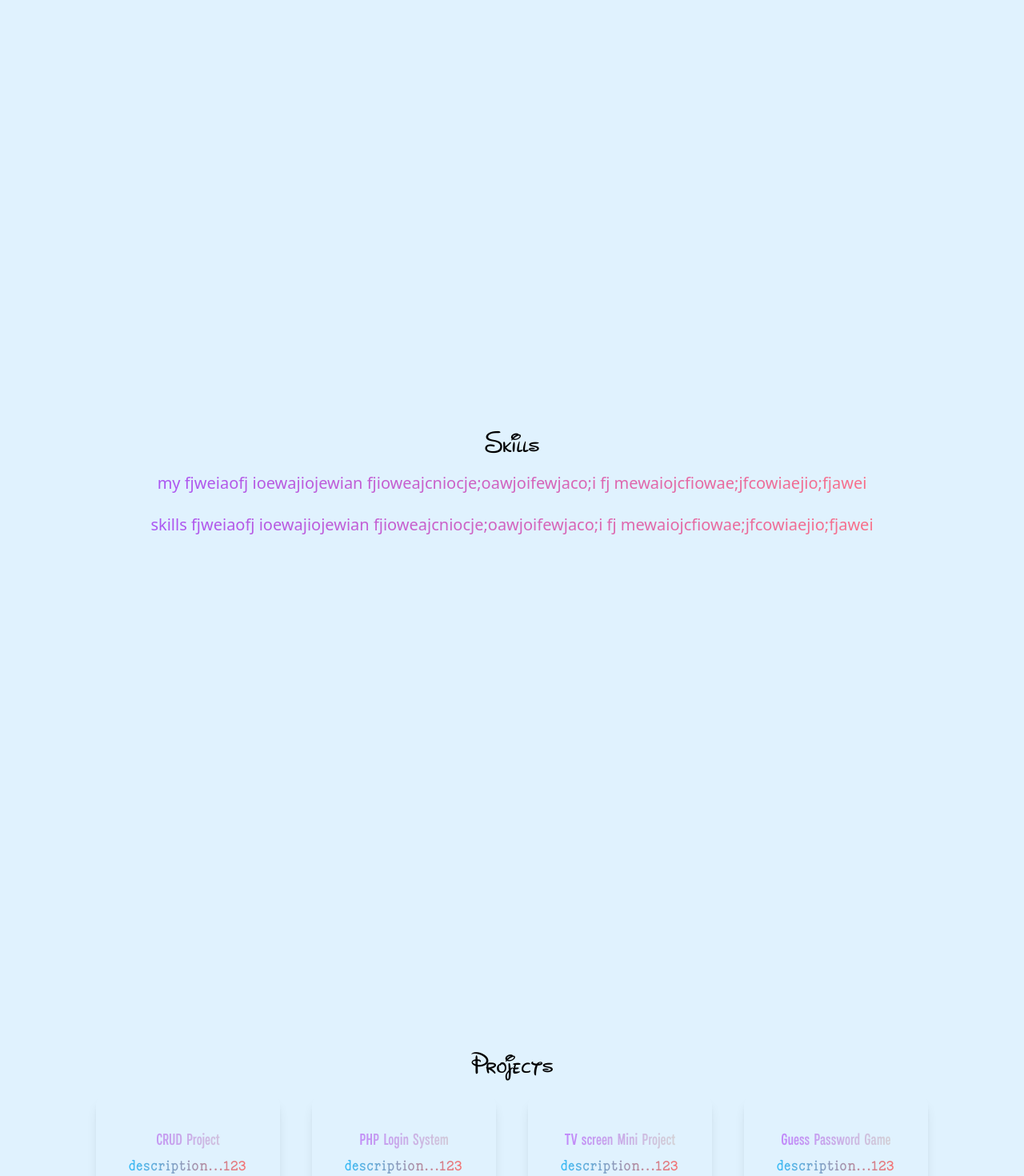
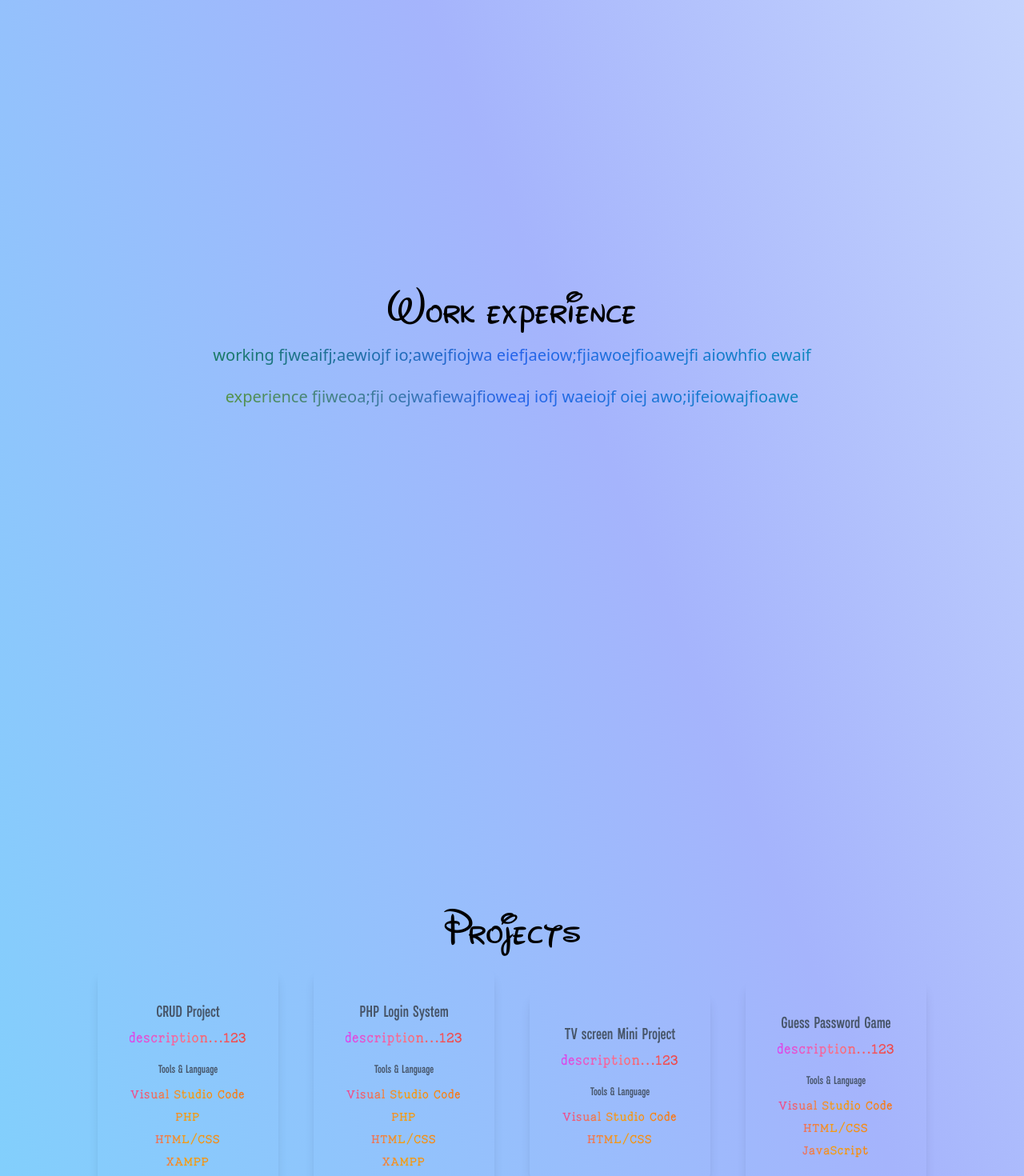
Before and after one commit to Kl0y2u2n8a/my-portfolio, a Next.js app: page / in a window 1280 px wide. Shown: the part 1330-2800 px from the top of the page at 80% size. Built offline with nearby package versions, Linux system fonts and the light colour scheme.

Commit message:
still fixing navbar

```diff
--- a/pages/index.js
+++ b/pages/index.js
@@ -3,11 +3,13 @@ import {BsFillMoonStarsFill} from 'react-icons/bs';
 import {AiFillLinkedin, AiFillGithub} from 'react-icons/ai';
 import Image from 'next/image';
 import robot from '../public/robot.png';
-import {useState} from "react";
-import {Link} from "react-router-dom";
+import {useState} from 'react';
+import { FaGripLinesVertical } from "react-icons/fa6";
+import { MyNavbar } from "./navbar.js";
 
 export default function Home() {
   const [darkMode, setDarkMode] = useState(false);
+
 
   return (
 
@@ -17,17 +19,42 @@ export default function Home() {
           <link rel="icon" href="/favicon.ico"/>
         </Head>
 
-        <main className="px-5 w-auto md:px-10 lg:px-20 bg-sky-100 dark:bg-gray-900">
+        <main className="px-5w-auto md:px-10 lg:px-20 bg-gradient-to-tr from-sky-300 via-indigo-300 to-blue-100 dark:from-blue-950 dark:via-indigo-950 dark:to-black">
+          {/* <nav className="py-5 mb-12 flex justify-between sticky top-0 z-50 ml-1">
+            <h1 className="text-xl font-burtons text-blue-900 hover:text-blue-700 dark:text-white dark:hover:text-neutral-300"><a href='/'>kevinliangweb</a></h1>
+            <ul className="flex items-center ml-2">
+
+              <li><button
+                className="font-burtons text-[10px] align-middle md:text-sm ml-1 md:ml-2 lg:ml-4 text-blue-900 hover:text-blue-700 dark:text-white  dark:hover:text-neutral-300">
+                Skills</button></li>
+
+              <li className="font-burtons text-sm align-text-bottom md:text-xl ml-1 md:ml-2 lg:ml-4 text-blue-900 dark:text-white"><FaGripLinesVertical /></li>
+
+              <li><button
+                className="font-burtons text-[10px] align-middle md:text-sm ml-1 md:ml-2 lg:ml-4 text-blue-900 hover:text-blue-700 dark:text-white dark:hover:text-neutral-300">
+                Work Experience</button></li>
+              <li className="font-burtons text-sm align-text-bottom md:text-xl ml-1 md:ml-2 lg:ml-4 text-blue-900 dark:text-white"><FaGripLinesVertical /></li>
+
+              <li><button
+                className="font-burtons text-[10px] align-middle md:text-sm ml-1 md:ml-2 lg:ml-4 text-blue-900 hover:text-blue-700 dark:text-white  dark:hover:text-neutral-300">
+                Projects</button></li>
+
+              <li className="font-burtons text-sm align-text-bottom md:text-xl ml-1 md:ml-2 lg:ml-4 text-blue-900 dark:text-white"><FaGripLinesVertical /></li>
+
+              <li><BsFillMoonStarsFill onClick={()=> setDarkMode(!darkMode)} className=" cursor-pointer  text-sm md:text-xl ml-1 md:ml-2 lg:ml-4
+                  text-blue-900 hover:text-blue-700 dark:text-white dark:hover:text-neutral-300"/></li>
+
+              <li className="font-burtons text-sm md:text-md ml-1 md:ml-2 lg:ml-4 text-blue-900 dark:text-white"><FaGripLinesVertical /></li>
+
+              <li><button className="border-2 border-gray-600 rounded-full bg-gradient-to-r from-blue-500 to-sky-400 px-2 justify-center
+                                    ml-2 lg:ml-4 font-burtons text-l text-blue-900 dark:text-white hover:bg-gradient-to-l dark:hover:text-neutral-300">Resume</button></li>
+            </ul>
+          </nav> */}
+          <MyNavbar/>
+
+
           <section className="min-h-screen">
-            <nav className="py-10 mb-12 flex justify-between">
-              <h1 className="text-xl font-burtons dark:text-white">kevinliangweb</h1>
-              <ul className="flex items-center">
-                <li><BsFillMoonStarsFill onClick={()=> setDarkMode(!darkMode)} className="cursor-pointer text-xl dark:text-white"/></li>
-                <li><a href="#" className="px-4 ml-8 font-burtons dark:text-white">Resume</a></li>
-              </ul>
-            </nav>
-
-            <div className="text-center p-10">
+            <div className="text-center p-10 ">
               <h2 className="text-4xl py-2 bg-gradient-to-r from-cyan-400 to-indigo-800 bg-clip-text text-transparent md:text-5xl lg:text-6xl lg:py-3">Kevin Liang</h2>
               <h3 className="text-xl py-2 md:text-2xl lg:text-3xl bg-gradient-to-r from-purple-500 to-sky-400 bg-clip-text text-transparent ">Infrastructure Engineer</h3>
               <p className="text-md font-rony9 py-3 leading-8 bg-gradient-to-br from-sky-400  to-indigo-700 bg-clip-text text-transparent max-w-l mx-auto md:text-lg lg:text-xl lg:py-3">
@@ -37,85 +64,81 @@ export default function Home() {
               </p>
             </div>
             <div className="text-4xl flex justify-center gap-10 text-gray-600 dark:text-sky-200">
-              <AiFillGithub />
-              <AiFillLinkedin />
+              <a href="https://github.com/Kl0y2u2n8a" target='_blank' className='hover:text-gray-800 dark:hover:text-sky-100'><AiFillGithub/></a>
+              <a href="https://www.linkedin.com/in/liang-kai0228/" target='_blank' className=' hover:text-gray-800 dark:hover:text-sky-100'><AiFillLinkedin /></a>
             </div>
-            <div className="relative mx-auto bg-gradient-to-b from-slate-600 to-neutral-300 rounded-full w-80 h-80 mt-20 overflow-hidden md:w-96 md:h-96">
+            <div className="relative mx-auto bg-gradient-to-b from-slate-600 to-neutral-300 rounded-full w-60 h-60 mt-20 overflow-hidden md:w-72 md:h-72">
               <Image src={robot} className=""/>
-            </div>
-
-          </section>
-
-          <section className="min-h-screen p-10">
-            <div className="text-center p-10">
-              <h3 className="text-4xl py-1 font-newWalt  dark:text-white">Work experience</h3>
-              <p className="text-md py-3 bg-gradient-to-r from-green-400 to-cyan-600 bg-clip-text text-transparent max-w-l mx-auto md:text-lg lg:text-xl lg:py-3 leading-8">
-                working fjweaifj;aewiojf io;awejfiojwa eiefjaeiow;fjiawoejfioawejfi aiowhfio ewaif
-              </p>
-              <p className="text-md py-3 bg-gradient-to-r from-lime-500 to-cyan-600 bg-clip-text text-transparent max-w-l mx-auto md:text-lg lg:text-xl lg:py-3 leading-8">
-                experience fjiweoa;fji oejwafiewajfioweaj iofj waeiojf oiej awo;ijfeiowajfioawe
-              </p>
-
             </div>
           </section>
 
           <section className="min-h-screen p-10">
             <div className="text-center p-10">
-              <h3 className="text-4xl py-1 font-newWalt dark:text-white">Skills</h3>
+              <h3 className="text-4xl md:text-6xl py-1 font-newWalt dark:text-white">Skills</h3>
               <p className="text-md py-3 bg-gradient-to-r from-purple-500 to-rose-400 bg-clip-text text-transparent max-w-l mx-auto md:text-lg lg:text-xl lg:py-3 leading-8">
                 my fjweiaofj ioewajiojewian fjioweajcniocje;oawjoifewjaco;i fj mewaiojcfiowae;jfcowiaejio;fjawei
               </p>
               <p className="text-md py-3 bg-gradient-to-r from-purple-500 to-rose-400 bg-clip-text text-transparent max-w-l mx-auto md:text-lg lg:text-xl lg:py-3 leading-8">
                 skills fjweiaofj ioewajiojewian fjioweajcniocje;oawjoifewjaco;i fj mewaiojcfiowae;jfcowiaejio;fjawei
               </p>
+            </div>
+          </section>
 
+          <section className="min-h-screen p-10">
+            <div className="workexperience">
+              <div className="text-center p-10">
+                <h3 className="text-4xl md:text-6xl py-1 font-newWalt  dark:text-white">Work experience</h3>
+                <p className="text-md py-3 bg-gradient-to-r from-green-700 dark:from-green-400  via-blue-600 to-cyan-600 dark:to-cyan-300 bg-clip-text text-transparent max-w-l mx-auto md:text-lg lg:text-xl lg:py-3 leading-8">
+                  working fjweaifj;aewiojf io;awejfiojwa eiefjaeiow;fjiawoejfioawejfi aiowhfio ewaif
+                </p>
+                <p className="text-md py-3 bg-gradient-to-r from-lime-600 dark:from-lime-500 via-blue-600 to-cyan-600 dark:to-cyan-300 bg-clip-text text-transparent max-w-l mx-auto md:text-lg lg:text-xl lg:py-3 leading-8">
+                  experience fjiweoa;fji oejwafiewajfioweaj iofj waeiojf oiej awo;ijfeiowajfioawe
+                </p>
+              </div>
             </div>
           </section>
 
           <section className="min-h-screen p-10 mx-auto">
-            <h2 className="text-center text-4xl p-5 font-newWalt dark:text-white">Projects</h2>
+            <h2 className="text-center text-4xl md:text-6xl p-5 font-newWalt dark:text-white">Projects</h2>
+
             <div className="md:flex md:gap-5 lg:flex lg:gap-10">
-              <div className="text-center shadow-lg p-10 rounded-xl mx-auto dark:shadow-gray-500">
-
-                  <h3 className="text-2xl font-salma md:text-xl bg-gradient-to-r from-purple-400 to-neutral-300 bg-clip-text text-transparent lg:text-l">CRUD Project</h3>
-                  <p className="py-2 font-rony9 bg-gradient-to-r from-sky-400 to-red-400 bg-clip-text text-transparent">description...123</p>
-                  <h4 className="py-2 bg-gradient-to-r from-sky-400 to-amber-400 bg-clip-text text-transparent font-rony9">Tools & Language I use</h4>
-                  <p className="text-sm bg-gradient-to-r from-red-500 to-orange-300 bg-clip-text text-transparent py-1 font-rony9">Visual Studio Code</p>
-                  <p className="text-sm bg-gradient-to-r from-red-500 to-orange-300 bg-clip-text text-transparent py-1 font-rony9">PHP</p>
-                  <p className="text-sm bg-gradient-to-r from-red-500 to-orange-300 bg-clip-text text-transparent py-1 font-rony9">HTML/CSS</p>
-                  <p className="text-sm bg-gradient-to-r from-red-500 to-orange-300 bg-clip-text text-transparent py-1 font-rony9">XAMPP</p>
+              <div className="text-center shadow-lg p-10 rounded-xl mx-auto my-auto dark:shadow-gray-500 hover:shadow-neutral-200 dark:hover:shadow-gray-400">
+                  <h3 className="text-2xl font-salma text-slate-600 md:text-xl lg:text-l dark:text-neutral-300">CRUD Project</h3>
+                  <p className="py-2 font-rony9 bg-gradient-to-r from-fuchsia-500 dark:from-sky-400 via-rose-400 dark:via-indigo-100 to-red-500 dark:to-red-400  bg-clip-text text-transparent">description...123</p>
+                  <h4 className="py-2 font-salma text-slate-600 dark:text-neutral-200 text-sm md:text-md lg:text-l ">Tools & Language</h4>
+                  <p className="text-sm bg-gradient-to-r from-pink-500 via-amber-500 to-orange-500 bg-clip-text text-transparent py-1 font-rony9">Visual Studio Code</p>
+                  <p className="text-sm bg-gradient-to-r from-pink-500 via-amber-500 to-orange-500 bg-clip-text text-transparent py-1 font-rony9">PHP</p>
+                  <p className="text-sm bg-gradient-to-r from-pink-500 via-amber-500 to-orange-500 bg-clip-text text-transparent py-1 font-rony9">HTML/CSS</p>
+                  <p className="text-sm bg-gradient-to-r from-pink-500 via-amber-500 to-orange-500 bg-clip-text text-transparent py-1 font-rony9">XAMPP</p>
               </div>
 
-              <div className="text-center shadow-lg p-10 rounded-xl mx-auto  dark:shadow-gray-500">
-
-                  <h3 className="text-2xl font-salma md:text-xl bg-gradient-to-r from-purple-400 to-neutral-300 bg-clip-text text-transparent lg:text-l">PHP Login System</h3>
-                  <p className="py-2 font-rony9 bg-gradient-to-r from-sky-400 to-red-400 bg-clip-text text-transparent">description...123</p>
-                  <h4 className="py-2 bg-gradient-to-r from-sky-400 to-amber-400 bg-clip-text text-transparent font-rony9">Tools & Language I use</h4>
-                  <p className="text-sm bg-gradient-to-r from-red-500 to-orange-300 bg-clip-text text-transparent py-1 font-rony9">Visual Studio Code</p>
-                  <p className="text-sm bg-gradient-to-r from-red-500 to-orange-300 bg-clip-text text-transparent py-1 font-rony9">PHP</p>
-                  <p className="text-sm bg-gradient-to-r from-red-500 to-orange-300 bg-clip-text text-transparent py-1 font-rony9">HTML/CSS</p>
-                  <p className="text-sm bg-gradient-to-r from-red-500 to-orange-300 bg-clip-text text-transparent py-1 font-rony9">XAMPP</p>
+              <div className="text-center shadow-lg p-10 rounded-xl mx-auto my-auto  dark:shadow-gray-500 hover:shadow-neutral-200 dark:hover:shadow-gray-400">
+                  <h3 className="text-2xl font-salma text-slate-600 md:text-xl lg:text-l dark:text-neutral-200">PHP Login System</h3>
+                  <p className="py-2 font-rony9 bg-gradient-to-r from-fuchsia-500 dark:from-sky-400 via-rose-400 dark:via-indigo-100 to-red-500 dark:to-red-400  bg-clip-text text-transparent">description...123</p>
+                  <h4 className="py-2 font-salma text-slate-600 dark:text-neutral-200 text-sm md:text-md lg:text-l ">Tools & Language</h4>
+                  <p className="text-sm bg-gradient-to-r from-pink-500 via-amber-500 to-orange-500 bg-clip-text text-transparent py-1 font-rony9">Visual Studio Code</p>
+                  <p className="text-sm bg-gradient-to-r from-pink-500 via-amber-500 to-orange-500 bg-clip-text text-transparent py-1 font-rony9">PHP</p>
+                  <p className="text-sm bg-gradient-to-r from-pink-500 via-amber-500 to-orange-500 bg-clip-text text-transparent py-1 font-rony9">HTML/CSS</p>
+                  <p className="text-sm bg-gradient-to-r from-pink-500 via-amber-500 to-orange-500 bg-clip-text text-transparent py-1 font-rony9">XAMPP</p>
 
               </div>
 
-              <div className="text-center shadow-lg p-10 rounded-xl mx-auto dark:shadow-gray-500">
-
-                  <h3 className="text-2xl font-salma md:text-xl bg-gradient-to-r from-purple-400 to-neutral-300 bg-clip-text text-transparent lg:text-l">TV screen Mini Project</h3>
-                  <p className="py-2 font-rony9 bg-gradient-to-r from-sky-400 to-red-400 bg-clip-text text-transparent">description...123</p>
-                  <h4 className="py-2 bg-gradient-to-r from-sky-400 to-amber-400 bg-clip-text text-transparent font-rony9">Tools & Language I use</h4>
-                  <p className="text-sm bg-gradient-to-r from-red-500 to-orange-300 bg-clip-text text-transparent py-1 font-rony9">Visual Studio Code</p>
-                  <p className="text-sm bg-gradient-to-r from-red-500 to-orange-300 bg-clip-text text-transparent py-1 font-rony9">HTML/CSS</p>
+              <div className="text-center shadow-lg p-10 rounded-xl mx-auto my-auto dark:shadow-gray-500 hover:shadow-neutral-200 dark:hover:shadow-gray-400">
+                  <h3 className="text-2xl font-salma text-slate-600 md:text-xl lg:text-l dark:text-neutral-200">TV screen Mini Project</h3>
+                  <p className="py-2 font-rony9 bg-gradient-to-r from-fuchsia-500 dark:from-sky-400 via-rose-400 dark:via-indigo-100 to-red-500 dark:to-red-400  bg-clip-text text-transparent">description...123</p>
+                  <h4 className="py-2 font-salma text-slate-600 dark:text-neutral-200 text-sm md:text-md lg:text-l ">Tools & Language</h4>
+                  <p className="text-sm bg-gradient-to-r from-pink-500 via-amber-500 to-orange-500 bg-clip-text text-transparent py-1 font-rony9">Visual Studio Code</p>
+                  <p className="text-sm bg-gradient-to-r from-pink-500 via-amber-500 to-orange-500 bg-clip-text text-transparent py-1 font-rony9">HTML/CSS</p>
 
               </div>
 
-              <div className="text-center shadow-lg p-10 rounded-xl mx-auto dark:shadow-gray-500">
-
-                <h3 className="text-2xl font-salma md:text-xl bg-gradient-to-r from-purple-400 to-neutral-300 bg-clip-text text-transparent lg:text-l">Guess Password Game</h3>
-                <p className="py-2 font-rony9 bg-gradient-to-r from-sky-400 to-red-400 bg-clip-text text-transparent">description...123</p>
-                <h4 className="py-2 bg-gradient-to-r from-sky-400 to-amber-400 bg-clip-text text-transparent font-rony9">Tools & Language I use</h4>
-                <p className="text-sm bg-gradient-to-r from-red-500 to-orange-300 bg-clip-text text-transparent py-1 font-rony9">Visual Studio Code</p>
-                <p className="text-sm bg-gradient-to-r from-red-500 to-orange-300 bg-clip-text text-transparent py-1 font-rony9">HTML/CSS</p>
-                <p className="text-sm bg-gradient-to-r from-red-500 to-orange-300 bg-clip-text text-transparent py-1 font-rony9">JavaScript</p>
+              <div className="text-center shadow-lg p-10 rounded-xl mx-auto my-auto dark:shadow-gray-500 hover:shadow-neutral-200 dark:hover:shadow-gray-400">
+                <h3 className="text-2xl font-salma text-slate-600 md:text-xl lg:text-l dark:text-neutral-200">Guess Password Game</h3>
+                <p className="py-2 font-rony9 bg-gradient-to-r from-fuchsia-500 dark:from-sky-400 via-rose-400 dark:via-indigo-100 to-red-500 dark:to-red-400  bg-clip-text text-transparent">description...123</p>
+                <h4 className="py-2 font-salma text-slate-600 dark:text-neutral-200 text-sm md:text-md lg:text-l ">Tools & Language</h4>
+                <p className="text-sm bg-gradient-to-r from-pink-500 via-amber-500 to-orange-500 bg-clip-text text-transparent py-1 font-rony9">Visual Studio Code</p>
+                <p className="text-sm bg-gradient-to-r from-pink-500 via-amber-500 to-orange-500 bg-clip-text text-transparent py-1 font-rony9">HTML/CSS</p>
+                <p className="text-sm bg-gradient-to-r from-pink-500 via-amber-500 to-orange-500 bg-clip-text text-transparent py-1 font-rony9">JavaScript</p>
 
               </div>
             </div>
--- /dev/null
+++ b/pages/navbar.js
@@ -0,0 +1,65 @@
+import React from "react";
+import { BsFillMoonStarsFill } from 'react-icons/bs';
+import { FaGripLinesVertical } from "react-icons/fa6";
+
+
+export const MyNavbar = () => {
+    <nav className="py-5 mb-12 flex justify-between sticky top-0 z-50 ml-1">
+        <h1 className="text-xl font-burtons text-blue-900 hover:text-blue-700 dark:text-white dark:hover:text-neutral-300">
+            <a href="/">kevinliangweb</a>
+        </h1>
+        <ul className="flex items-center ml-2">
+            <li>
+                <button className="font-burtons text-[10px] align-middle md:text-sm ml-1 md:ml-2 lg:ml-4 text-blue-900 hover:text-blue-700 dark:text-white  dark:hover:text-neutral-300">
+                    Skills
+                </button>
+            </li>
+
+            <li className="font-burtons text-sm align-text-bottom md:text-xl ml-1 md:ml-2 lg:ml-4 text-blue-900 dark:text-white">
+                <FaGripLinesVertical />
+            </li>
+
+            <li>
+                <button className="font-burtons text-[10px] align-middle md:text-sm ml-1 md:ml-2 lg:ml-4 text-blue-900 hover:text-blue-700 dark:text-white dark:hover:text-neutral-300">
+                    Work Experience
+                </button>
+            </li>
+            <li className="font-burtons text-sm align-text-bottom md:text-xl ml-1 md:ml-2 lg:ml-4 text-blue-900 dark:text-white">
+                <FaGripLinesVertical />
+            </li>
+
+            <li>
+                <button className="font-burtons text-[10px] align-middle md:text-sm ml-1 md:ml-2 lg:ml-4 text-blue-900 hover:text-blue-700 dark:text-white  dark:hover:text-neutral-300">
+                    Projects
+                </button>
+            </li>
+
+            <li className="font-burtons text-sm align-text-bottom md:text-xl ml-1 md:ml-2 lg:ml-4 text-blue-900 dark:text-white">
+                <FaGripLinesVertical />
+            </li>
+
+            <li>
+                <BsFillMoonStarsFill
+                    onClick={() => setDarkMode(!darkMode)}
+                    className=" cursor-pointer  text-sm md:text-xl ml-1 md:ml-2 lg:ml-4
+                text-blue-900 hover:text-blue-700 dark:text-white dark:hover:text-neutral-300"
+                />
+            </li>
+
+            <li className="font-burtons text-sm md:text-md ml-1 md:ml-2 lg:ml-4 text-blue-900 dark:text-white">
+                <FaGripLinesVertical />
+            </li>
+
+            <li>
+                <button
+                    className="border-2 border-gray-600 rounded-full bg-gradient-to-r from-blue-500 to-sky-400 px-2 justify-center
+                                ml-2 lg:ml-4 font-burtons text-l text-blue-900 dark:text-white hover:bg-gradient-to-l dark:hover:text-neutral-300"
+                >
+                    Resume
+                </button>
+            </li>
+        </ul>
+    </nav>
+};
+
+export default MyNavbar;
```
